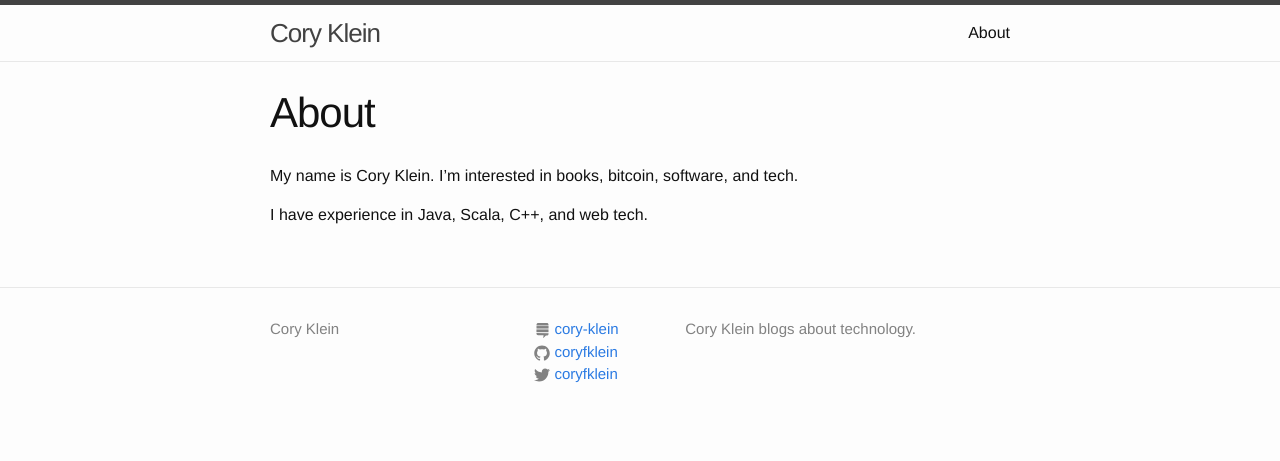
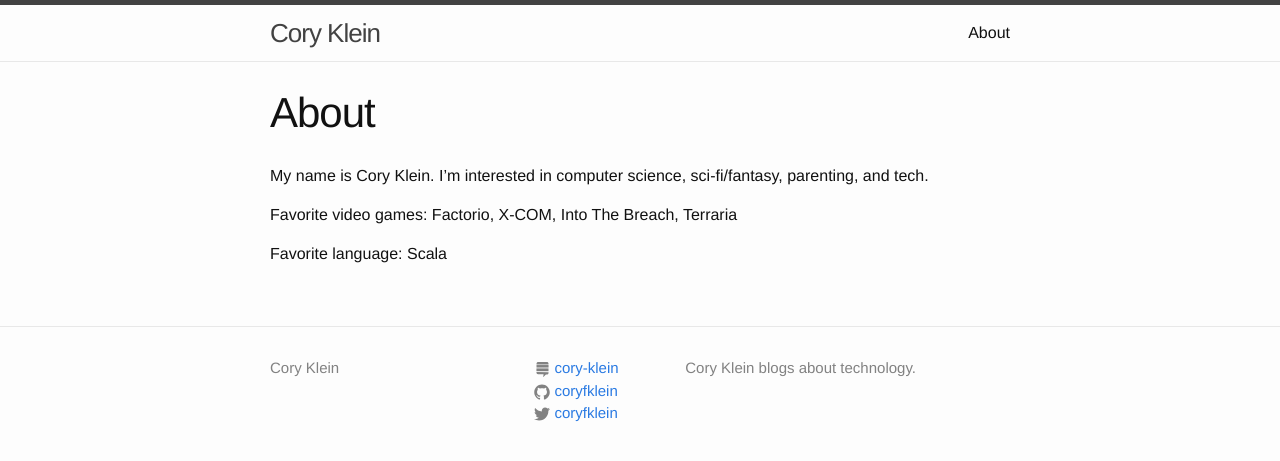
Before and after one commit to coryfklein/coryfklein.github.io, a Jekyll site: the page built from about.md, in a window 1280 px wide. Shown: the top 461 px of the page. Built offline with Jekyll 4.4.1, drawn with Linux system fonts in a browser that asks for light colours.

Commit message:
Update about page

```diff
--- a/about.md
+++ b/about.md
@@ -4,6 +4,8 @@ title: About
 permalink: /about/
 ---
 
-My name is Cory Klein. I'm interested in books, bitcoin, software, and tech.
+My name is Cory Klein. I'm interested in computer science, sci-fi/fantasy, parenting, and tech.
 
-I have experience in Java, Scala, C++, and web tech.
+Favorite video games: Factorio, X-COM, Into The Breach, Terraria
+
+Favorite language: Scala
```
